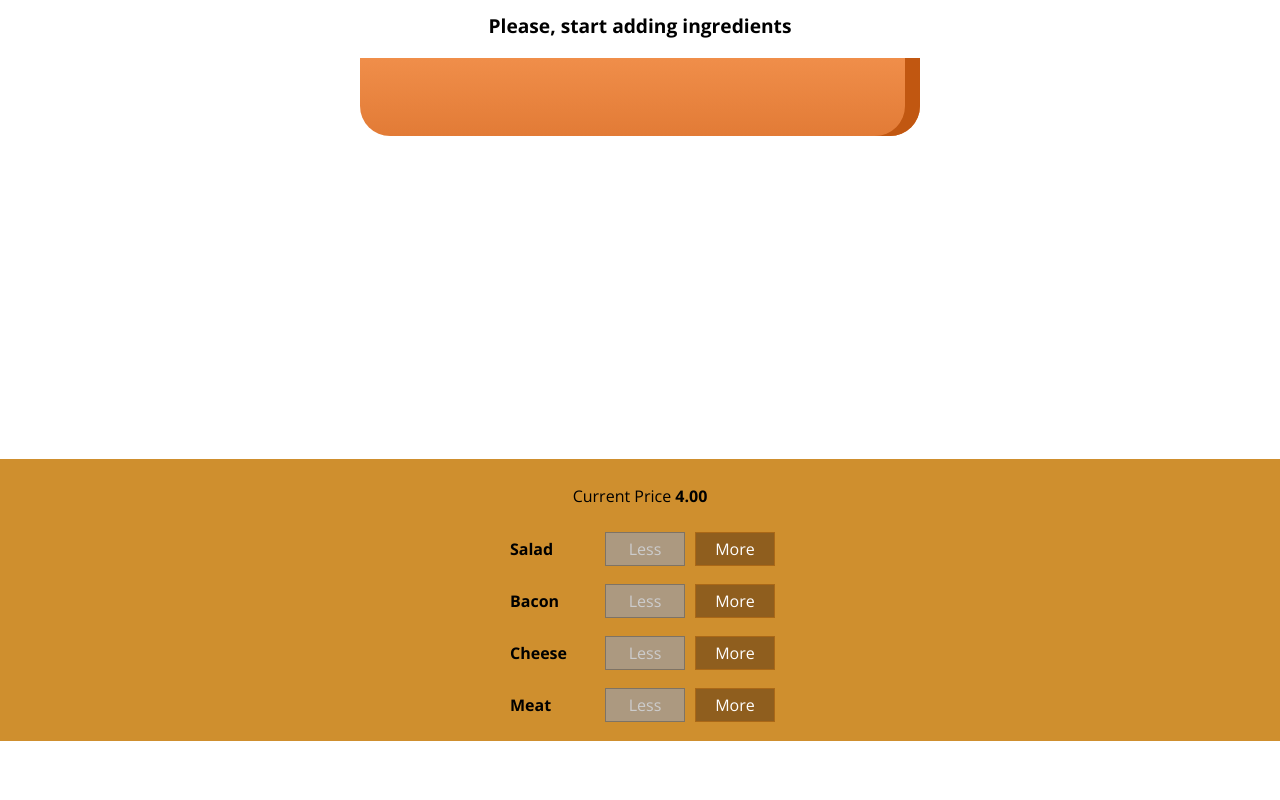
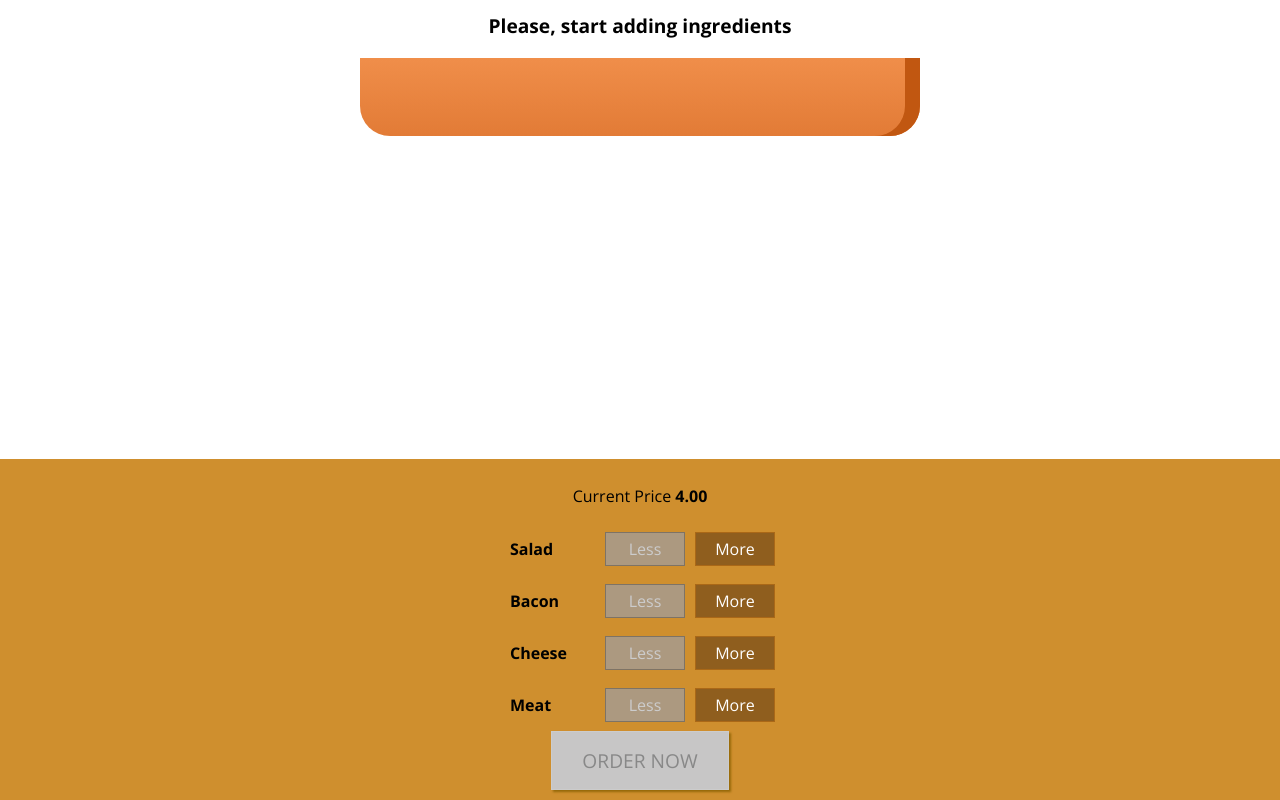
Before and after one commit to AndreiEgorov/my-sandwich-app, a React (Create React App) app: page / in a window 1280 px wide. Shown: the part 179-979 px from the top of the page. Before the commit the page ends 920 px from the top, so only its background shows below. Built offline with nearby package versions, Linux system fonts and the light colour scheme.

Commit message:
Add order button

```diff
--- a/src/components/Burger/BuildControls/BuildControls.js
+++ b/src/components/Burger/BuildControls/BuildControls.js
@@ -21,6 +21,7 @@
           disabled = {props.disabledInfo[control.type]}
         />
       ))}
+      <button className={classes.OrderButton} disabled={props.purchasable}>ORDER NOW</button>
     </div>
   );
 };
--- a/src/components/Burger/BuildControls/BuildControls.module.css
+++ b/src/components/Burger/BuildControls/BuildControls.module.css
@@ -9,3 +9,44 @@
     padding: 10px 0;
 
 }
+
+.OrderButton {
+    background-color: #DAD735;
+    outline: none;
+    cursor: pointer;
+    border: 1px solid #966909;
+    color: #966909;
+    font-family: inherit;
+    font-size: 1.2em;
+    padding: 15px 30px;
+    box-shadow: 2px 2px 2px #966909;
+}
+
+.OrderButton:hover, .OrderButton:active {
+    background-color: #A0DB41;
+    border: 1px solid #966909;
+    color: #966909;
+}
+
+.OrderButton:disabled {
+    background-color: #C7C6C6;
+    cursor: not-allowed;
+    border: 1px solid #ccc;
+    color: #888888;
+}
+
+.OrderButton:not(:disabled) {
+    animation: enable 0.3s linear;
+}
+
+@keyframes enable {
+    0% {
+        transform: scale(1);
+    }
+    60% {
+        transform: scale(1.1);
+    }
+    100% {
+        transform: scale(1);
+    }
+}
--- a/src/containers/BurgerBuilder/BurgerBuilder.js
+++ b/src/containers/BurgerBuilder/BurgerBuilder.js
@@ -16,9 +16,18 @@
       cheese: 0,
       meat: 0
     },
-    totalPrice: 4
+    totalPrice: 4,
+    purchasable: false
   };
 
+  updatePurchaseState = ingredients => {
+    const sum = Object.values(ingredients).reduce((a, b) => {
+      return a + b;
+    }, 0);
+    this.setState({
+      purchasable: sum > 0
+    });
+  };
   addIngredientHandler = type => {
     const oldCount = this.state.ingredients[type];
     const updatedCount = oldCount + 1;
@@ -27,12 +36,14 @@
     const oldPrice = this.state.totalPrice;
     const newPrice = oldPrice + INGREDIENT_PRICES[type];
     this.setState({ ingredients: updatedIngredients, totalPrice: newPrice });
+    console.log("BOB", this.state.ingredients);
+    this.updatePurchaseState(updatedIngredients);
   };
 
   removeIngredientHandler = type => {
     const oldCount = this.state.ingredients[type];
     if (oldCount === 0) {
-        return
+      return;
     }
 
     const updatedCount = oldCount - 1;
@@ -41,28 +52,25 @@
     const oldPrice = this.state.totalPrice;
     const newPrice = oldPrice - INGREDIENT_PRICES[type];
     this.setState({ ingredients: updatedIngredients, totalPrice: newPrice });
+    this.updatePurchaseState(updatedIngredients);
   };
 
   render() {
+    const disabledInfo = { ...this.state.ingredients };
 
-    const disabledInfo = {...this.state.ingredients}
-
-    for(let key in disabledInfo){
-        disabledInfo[key] = disabledInfo[key] <= 0
+    for (let key in disabledInfo) {
+      disabledInfo[key] = disabledInfo[key] <= 0;
     }
     return (
       <React.Fragment>
-        <div>
         <Burger ingredients={this.state.ingredients} />
-        </div>
-        <div>
         <BuildControls
           ingredientAdded={this.addIngredientHandler}
           ingredientRemoved={this.removeIngredientHandler}
           disabledInfo={disabledInfo}
+          purchasable={!this.state.purchasable}
           price={this.state.totalPrice}
         />
-        </div>
       </React.Fragment>
     );
   }
```
Lines whose indentation alone changed are shown as unchanged.
